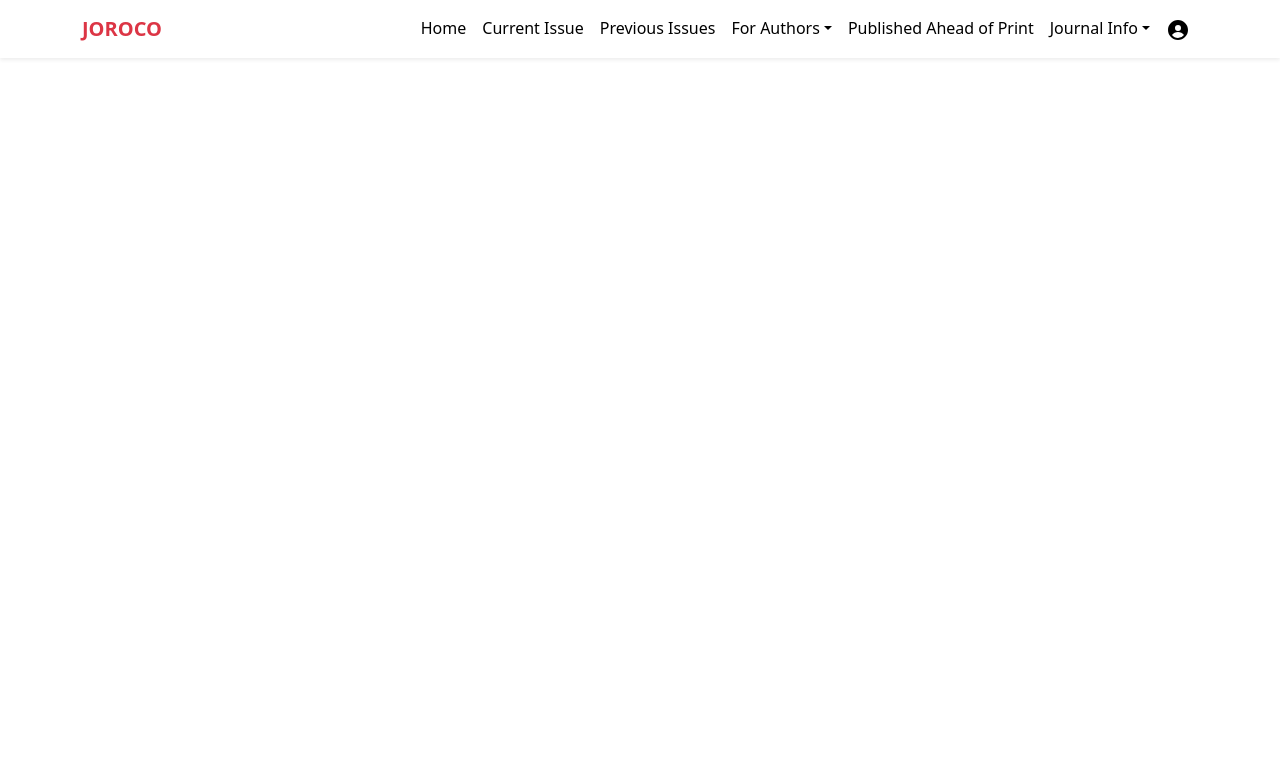
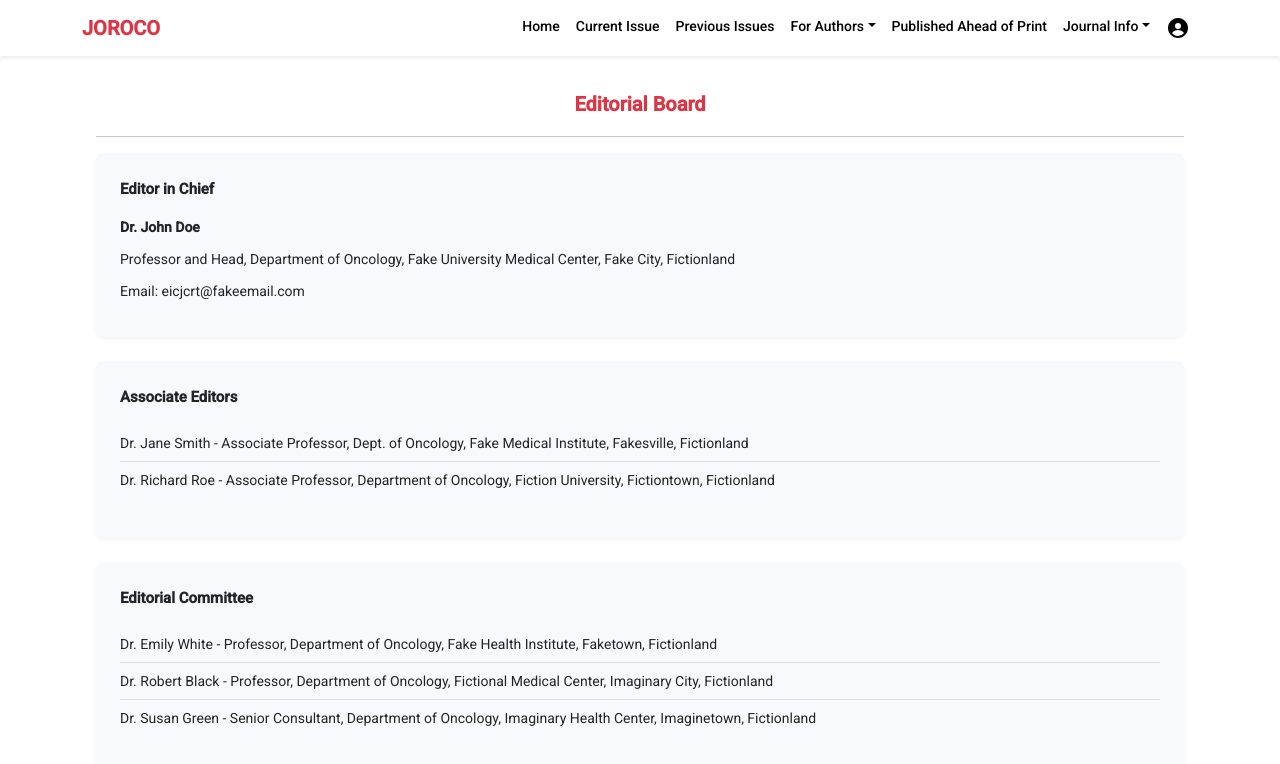
Before and after one commit to shubham0730/journals-frontend, an Angular app: page /journal-info/editorial-board in a window 1280 px wide. Before the commit this address led to /. Shown: the top 764 px of the page. Built offline with nearby package versions, Linux system fonts and the light colour scheme.

Commit message:
Added editorial board and dynamic-table

```diff
--- a/angular.json
+++ b/angular.json
@@ -34,6 +34,7 @@
               "src/assets"
             ],
             "styles": [
+              "./node_modules/@angular/material/prebuilt-themes/indigo-pink.css",
               "src/styles.scss",
               "node_modules/bootstrap/dist/css/bootstrap.min.css"
             ],
@@ -105,6 +106,7 @@
               "src/assets"
             ],
             "styles": [
+              "./node_modules/@angular/material/prebuilt-themes/indigo-pink.css",
               "src/styles.scss"
             ],
             "scripts": []
--- a/src/app/app-routing.module.ts
+++ b/src/app/app-routing.module.ts
@@ -5,6 +5,7 @@ import { HomeScreenComponent } from './home-screen/home-screen.component';
 import { RegisterComponent } from './authentication/register/register.component';
 import { ProfileComponent } from './authentication/profile/profile.component';
 import { AuthorInfoComponent } from './pages/author-info/author-info.component';
+import { EditorialBoardComponent } from './editorial-board/editorial-board.component';
 
 const routes: Routes = [
   {path: '', component: HomeScreenComponent},
@@ -12,6 +13,7 @@ const routes: Routes = [
   {path: 'register', component: RegisterComponent},
   {path: 'profile', component: ProfileComponent},
   {path: 'author/info', component: AuthorInfoComponent},
+  {path: 'journal-info/editorial-board', component:EditorialBoardComponent}
 ];
 
 @NgModule({
--- /dev/null
+++ b/src/app/dynamic-table/dynamic-table.component.html
@@ -0,0 +1,27 @@
+<div class="mat-elevation-z8">
+    <mat-table [dataSource]="dataSource">
+      <!-- Select Checkbox Column -->
+      <ng-container matColumnDef="select">
+        <th mat-header-cell *matHeaderCellDef>
+          <mat-checkbox (change)="toggleSelectAll($event)"></mat-checkbox>
+        </th>
+        <td mat-cell *matCellDef="let element">
+          <mat-checkbox [(ngModel)]="element.selected"></mat-checkbox>
+        </td>
+      </ng-container>
+
+      <!-- Dynamic Data Columns -->
+      <ng-container matColumnDef="{{ column.key }}" *ngFor="let column of columns">
+        <th mat-header-cell *matHeaderCellDef>{{ column.header }}</th>
+        <td mat-cell *matCellDef="let element">{{ element[column.key] }}</td>
+      </ng-container>
+
+      <!-- Table Header and Rows -->
+      <tr mat-header-row *matHeaderRowDef="displayedColumns"></tr>
+      <tr mat-row *matRowDef="let row; columns: displayedColumns;"></tr>
+    </mat-table>
+
+    <!-- Pagination -->
+    <mat-paginator [length]="totalRecords" [pageSize]="pageSize" (page)="pageChanged($event)">
+    </mat-paginator>
+  </div>
--- /dev/null
+++ b/src/app/dynamic-table/dynamic-table.component.scss
@@ -0,0 +1,12 @@
+.table-container {
+    max-width: 100%;
+    overflow-x: auto;
+  }
+
+  mat-table {
+    width: 100%;
+  }
+
+  mat-paginator {
+    margin-top: 20px;
+  }
--- /dev/null
+++ b/src/app/dynamic-table/dynamic-table.component.ts
@@ -0,0 +1,44 @@
+import { Component, OnInit } from '@angular/core';
+import { MatTableDataSource } from '@angular/material/table';
+import { PageEvent } from '@angular/material/paginator';
+
+@Component({
+  selector: 'app-dynamic-table',
+  templateUrl: './dynamic-table.component.html',
+  styleUrls: ['./dynamic-table.component.scss']
+})
+export class DynamicTableComponent implements OnInit {
+  columns = [
+    { key: 'id', header: 'ID' },
+    { key: 'name', header: 'Name' },
+    { key: 'age', header: 'Age' },
+    { key: 'email', header: 'Email' }
+  ];
+
+  data = [
+    { id: 1, name: 'John Doe', age: 30, email: 'john@example.com', selected: false },
+    { id: 2, name: 'Jane Smith', age: 25, email: 'jane@example.com', selected: false },
+    { id: 3, name: 'Mark Johnson', age: 35, email: 'mark@example.com', selected: false },
+    { id: 4, name: 'Emma Davis', age: 28, email: 'emma@example.com', selected: false },
+    { id: 5, name: 'Chris Lee', age: 40, email: 'chris@example.com', selected: false },
+    { id: 6, name: 'Chris Lee', age: 40, email: 'chris@example.com', selected: false }
+
+  ];
+
+  displayedColumns = ['select', ...this.columns.map(col => col.key)];
+  dataSource = new MatTableDataSource(this.data);
+  totalRecords = 5;
+  pageSize = 5;
+
+  ngOnInit() {}
+
+  toggleSelectAll(event: any) {
+    const isChecked = event.checked;
+    this.data.forEach(item => item.selected = isChecked);
+  }
+
+  pageChanged(event: PageEvent) {
+    // Handle page change if needed (you can call backend to fetch more data here)
+    console.log('Page changed', event);
+  }
+}
--- /dev/null
+++ b/src/app/editorial-board/editorial-board.component.html
@@ -0,0 +1,33 @@
+<div class="editorial-container">
+    <h2 class="fw-bold text-danger">Editorial Board</h2>
+
+    <hr>
+
+    <!-- Editor in Chief Section -->
+    <div class="section">
+      <h4>Editor in Chief</h4>
+      <p><strong>{{ editorialBoard[0].name }}</strong></p>
+      <p>{{ editorialBoard[0].designation }}</p>
+      <p>Email: {{ editorialBoard[0].email }}</p>
+    </div>
+
+    <!-- Associate Editors Section -->
+    <div class="section">
+      <h4>Associate Editors</h4>
+      <ul>
+        <li *ngFor="let editor of associateEditors">
+          {{ editor.name }} - {{ editor.designation }}
+        </li>
+      </ul>
+    </div>
+
+    <!-- Editorial Committee Section -->
+    <div class="section">
+      <h4>Editorial Committee</h4>
+      <ul>
+        <li *ngFor="let committee of editorialCommittee">
+          {{ committee.name }} - {{ committee.designation }}
+        </li>
+      </ul>
+    </div>
+  </div>
--- /dev/null
+++ b/src/app/editorial-board/editorial-board.component.scss
@@ -0,0 +1,42 @@
+.editorial-container {
+    padding-top: 2rem;
+    padding-right: 6rem; /* 2-finger padding (32px) */
+    padding-left: 6rem;
+    padding-bottom: 2rem;
+    // max-width: 900px; /* Keeps content centered */
+    margin: auto;
+    background: #ffffff;
+    border-radius: 8px;
+    box-shadow: 0px 4px 10px rgba(0, 0, 0, 0.1);
+  }
+
+  .section {
+    padding: 1.5rem;
+    margin-bottom: 1.5rem;
+    border-radius: 8px;
+    background: #f8f9fa; /* Light background for contrast */
+    box-shadow: 0px 2px 5px rgba(0, 0, 0, 0.05);
+  }
+
+  h2 {
+    text-align: center;
+    font-weight: bold;
+  }
+
+  h4 {
+    font-weight: bold;
+  }
+
+  ul {
+    list-style-type: none;
+    padding-left: 0;
+  }
+
+  ul li {
+    padding: 0.5rem 0;
+    border-bottom: 1px solid #ddd;
+  }
+
+  ul li:last-child {
+    border-bottom: none;
+  }
--- /dev/null
+++ b/src/app/editorial-board/editorial-board.component.ts
@@ -0,0 +1,31 @@
+import { Component, OnInit } from '@angular/core';
+
+@Component({
+  selector: 'app-editorial-board',
+  templateUrl: './editorial-board.component.html',
+  styleUrls: ['./editorial-board.component.scss']
+})
+export class EditorialBoardComponent implements OnInit {
+  editorialBoard = [
+    { role: 'Editor in Chief', name: 'Dr. John Doe', designation: 'Professor and Head, Department of Oncology, Fake University Medical Center, Fake City, Fictionland', email: 'eicjcrt@fakeemail.com' },
+    { role: 'Associate Editor', name: 'Dr. Jane Smith', designation: 'Associate Professor, Dept. of Oncology, Fake Medical Institute, Fakesville, Fictionland' },
+    { role: 'Associate Editor', name: 'Dr. Richard Roe', designation: 'Associate Professor, Department of Oncology, Fiction University, Fictiontown, Fictionland' },
+    { role: 'Editorial Committee', name: 'Dr. Emily White', designation: 'Professor, Department of Oncology, Fake Health Institute, Faketown, Fictionland' },
+    { role: 'Editorial Committee', name: 'Dr. Robert Black', designation: 'Professor, Department of Oncology, Fictional Medical Center, Imaginary City, Fictionland' },
+    { role: 'Editorial Committee', name: 'Dr. Susan Green', designation: 'Senior Consultant, Department of Oncology, Imaginary Health Center, Imaginetown, Fictionland' },
+    { role: 'Consulting Statistician', name: 'Dr. Michael Brown', designation: 'Scientist, Fake Cancer Registry, Fake Health Institute, Fictional City, Fictionland' },
+    { role: 'China Editor', name: 'Prof. Lin Wei', designation: 'Director and Chief Physician, Department of Oncology, Fictional University Medical Center, Fake City, P.R. Fictionland' }
+  ];
+
+  // Explicitly type the arrays
+  associateEditors: { role: string, name: string, designation: string, email?: string }[] = [];
+  editorialCommittee: { role: string, name: string, designation: string, email?: string }[] = [];
+
+  constructor() { }
+
+  ngOnInit(): void {
+    // Filter the editorial board for specific roles
+    this.associateEditors = this.editorialBoard.filter(e => e.role === 'Associate Editor');
+    this.editorialCommittee = this.editorialBoard.filter(e => e.role === 'Editorial Committee');
+  }
+}
--- a/src/app/nav-bar/nav-bar.component.html
+++ b/src/app/nav-bar/nav-bar.component.html
@@ -31,7 +31,7 @@
           <a class="nav-link dropdown-toggle" href="#" id="publicationsDropdown" role="button" data-bs-toggle="dropdown">Journal Info</a>
           <ul class="dropdown-menu">
             <li><a class="dropdown-item" routerLink="/journals">About Journal</a></li>
-            <li><a class="dropdown-item" routerLink="/journals">Editorial Board</a></li>
+            <li><a class="dropdown-item" routerLink="journal-info/editorial-board">Editorial Board</a></li>
             <li><a class="dropdown-item" routerLink="/conferences">Affiliated Society</a></li>
             <li><a class="dropdown-item" routerLink="/journals">Advertising</a></li>
             <li><a class="dropdown-item" routerLink="/journals">Subscriptions</a></li>
--- a/src/index.html
+++ b/src/index.html
@@ -6,8 +6,11 @@
   <base href="/">
   <meta name="viewport" content="width=device-width, initial-scale=1">
   <link rel="icon" type="image/x-icon" href="favicon.ico">
+  <link rel="preconnect" href="https://fonts.gstatic.com">
+  <link href="https://fonts.googleapis.com/css2?family=Roboto:wght@300;400;500&display=swap" rel="stylesheet">
+  <link href="https://fonts.googleapis.com/icon?family=Material+Icons" rel="stylesheet">
 </head>
-<body>
+<body class="mat-typography">
   <app-root></app-root>
 </body>
 </html>
--- a/src/styles.scss
+++ b/src/styles.scss
@@ -1 +1,4 @@
 /* You can add global styles to this file, and also import other style files */
+
+html, body { height: 100%; }
+body { margin: 0; font-family: Roboto, "Helvetica Neue", sans-serif; }
```
Also changed, not shown: src/app/app.module.ts (+16 -2 lines), 2 other files (tests, documents, lock files or other folders).
